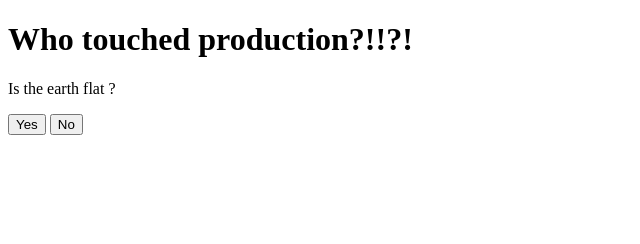
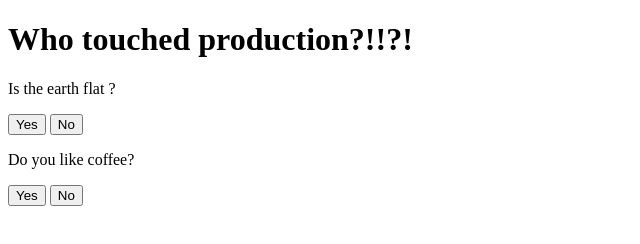
Before and after one commit to leandrorh21/lanewayteamgroup, a plain HTML site: page index.html in a window 1280 px wide. Shown: the whole page, without its empty margins (0-640 px from the left). Drawn offline with nearby package versions, Linux system fonts and the light colour scheme.

Commit message:
Update index.html

```diff
--- a/index.html
+++ b/index.html
@@ -20,11 +20,9 @@
     <button>No</button>
     </form>
 
-
-
-
-
-
+<p>Do you like coffee?</p>
+<button>Yes</button>
+<button>No</button>
 	</body>
 
 </html>
```
